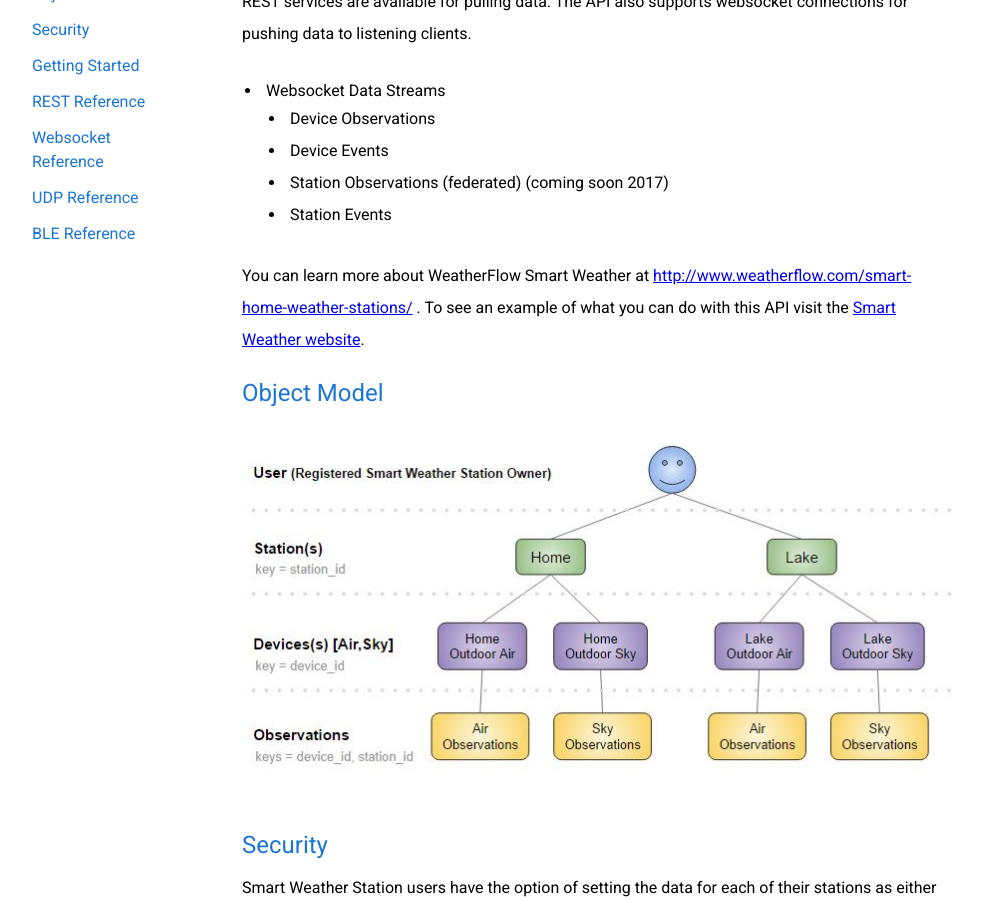
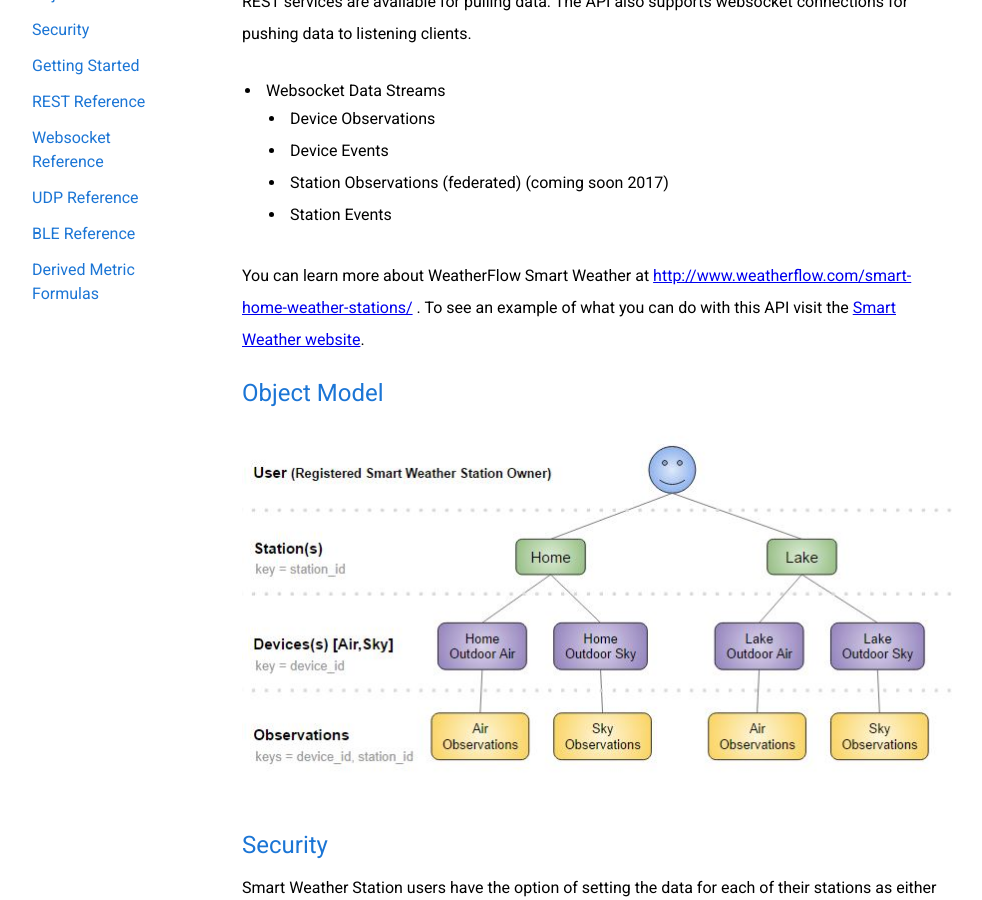
Before and after one commit to WeatherFlow/SmartWeather, a Jekyll site: the page built from api/index.html, in a window 1280 px wide and 900 px high, scrolled down 460 px. Shown: the whole window, without its empty margins (168-1150 px from the left). Built offline with Jekyll 4.4.1, drawn with Linux system fonts in a browser that asks for light colours; nearby versions of some CDN libraries.

Commit message:
Adding Derived Metric Formulas

```diff
--- a/_includes/api-sections.html
+++ b/_includes/api-sections.html
@@ -7,4 +7,5 @@
 	<li><a href="{{site.url}}/api/ws.html" target="_blank">Websocket Reference</a></li>
 	<li><a href="{{site.url}}/api/udp.html" target="_blank">UDP Reference</a></li>
 	<li><a href="#ble-reference">BLE Reference</a></li>
+	<li><a href="{{site.url}}/api/derived-metric-formulas.html">Derived Metric Formulas</a></li>
 </ul>
```
